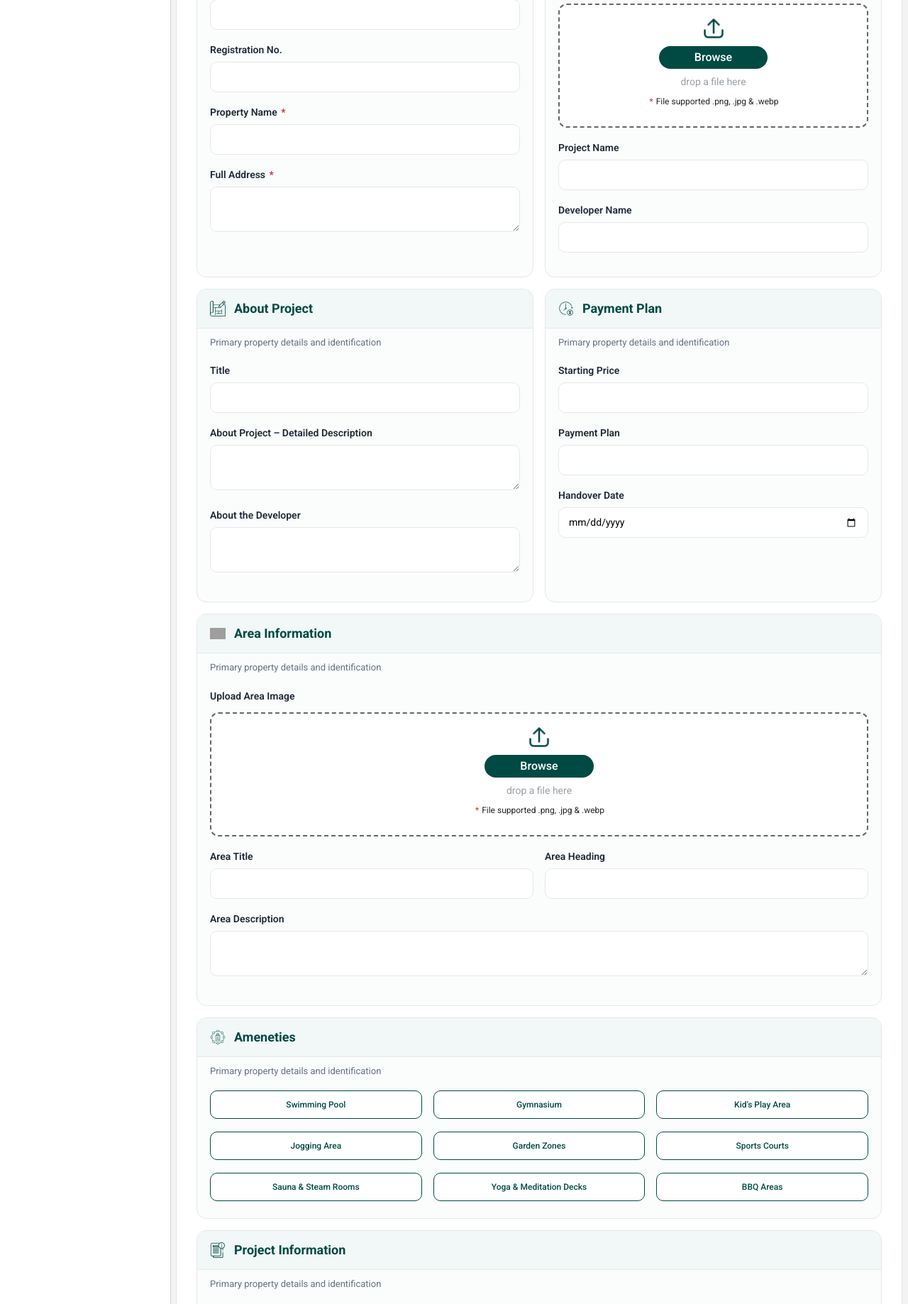
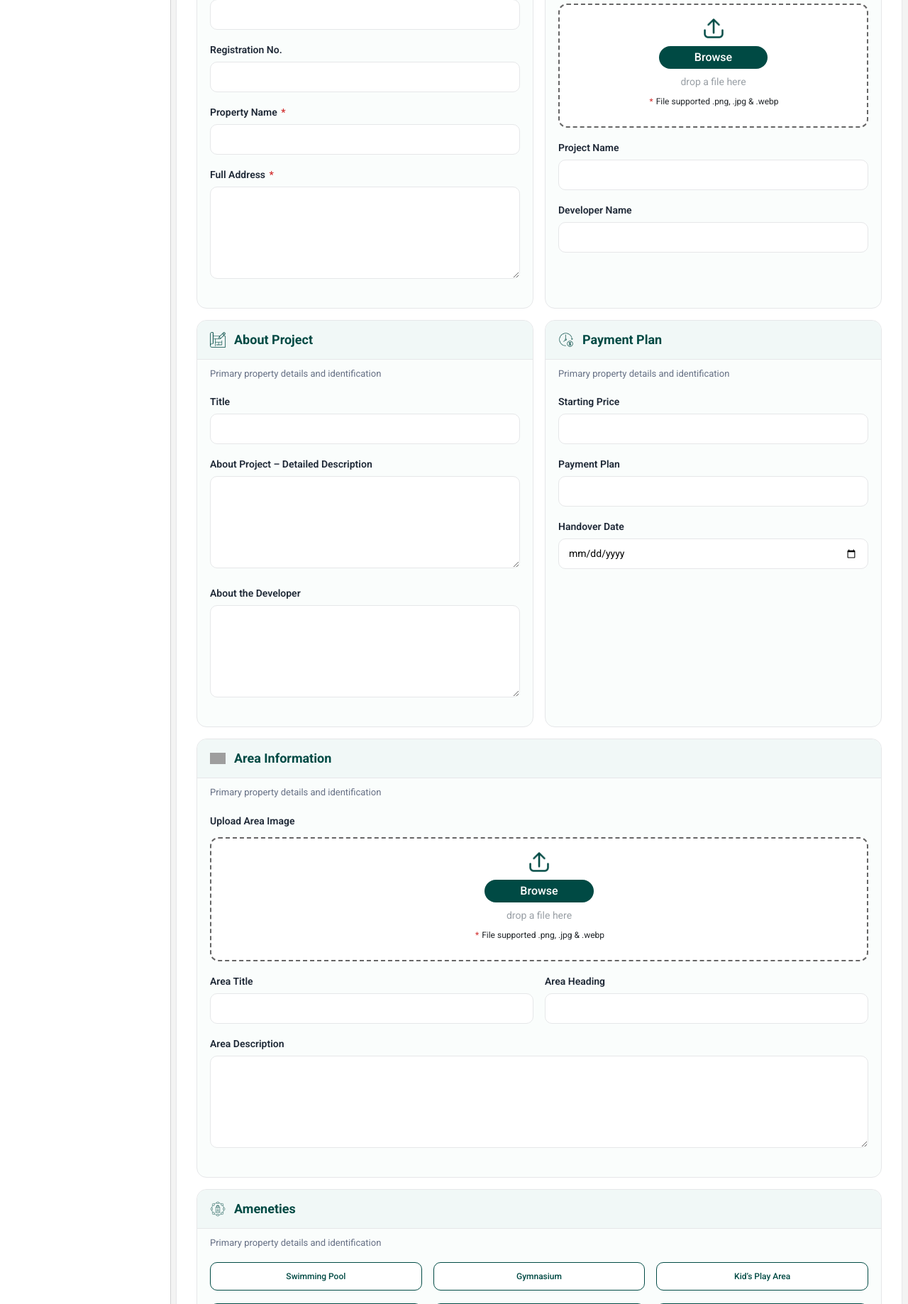
Before and after one commit to ddroy9090-ind/brochure-project, a PHP site: page /area-details.php in a window 1280 px wide. Shown: the part 337-2175 px from the top of the page at 71% size. Run offline with PHP 8.4, Linux system fonts and the light colour scheme; a user stored in the database is signed in; grey boxes are pictures that could not be loaded.

Commit message:
Style Change

```diff
--- a/assets/css/style.css
+++ b/assets/css/style.css
@@ -481,7 +481,7 @@ body {
 }
 
 .hh-area-form textarea {
-    min-height: 50px;
+    min-height: 130px;
     resize: vertical;
 }
 
@@ -990,6 +990,7 @@ body {
     cursor: pointer;
     transition: transform .12s ease, border-color .18s ease, background .18s ease;
     margin-left: 6px;
+    text-decoration: none;
 }
 
 .hh-docs .act-btn:first-child {
```
